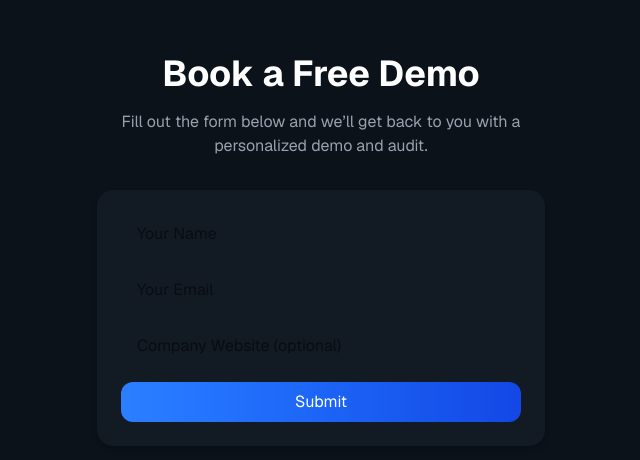
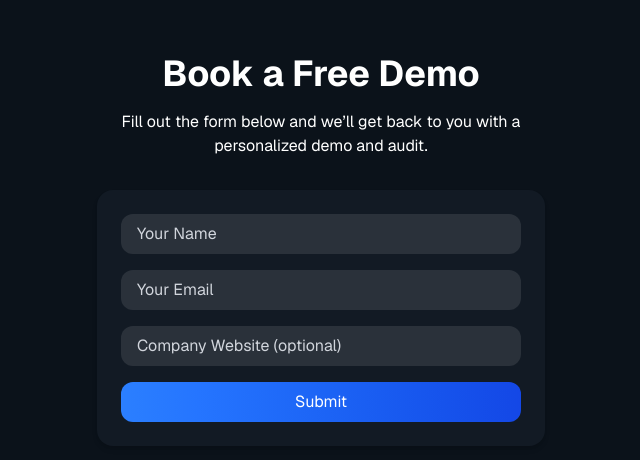
Before and after one commit to LeadSuite/leadsuite, a Next.js app: page /book-demo in a window 1280 px wide. Shown: the part 150-610 px from the top of the page, without its empty margins (319-959 px from the left). Built offline with nearby package versions, Linux system fonts and the light colour scheme.

Commit message:
Update book-demo page with white text and styled inputs

```diff
--- a/app/book-demo/page.tsx
+++ b/app/book-demo/page.tsx
@@ -13,7 +13,7 @@ export default function BookDemo() {
   return (
     <main className="min-h-screen bg-[#0B121A] text-white px-6 py-12 font-sans flex flex-col items-center justify-center">
       <h1 className="text-4xl font-bold mb-4 text-center">Book a Free Demo</h1>
-      <p className="text-gray-400 text-center mb-8 max-w-md">
+      <p className="text-white text-center mb-8 max-w-md">
         Fill out the form below and we’ll get back to you with a personalized demo and audit.
       </p>
 
@@ -26,18 +26,18 @@ export default function BookDemo() {
             type="text"
             placeholder="Your Name"
             required
-            className="w-full px-4 py-2 rounded-xl text-black"
+            className="w-full px-4 py-2 rounded-xl bg-white/10 text-white placeholder-gray-300"
           />
           <input
             type="email"
             placeholder="Your Email"
             required
-            className="w-full px-4 py-2 rounded-xl text-black"
+            className="w-full px-4 py-2 rounded-xl bg-white/10 text-white placeholder-gray-300"
           />
           <input
             type="text"
             placeholder="Company Website (optional)"
-            className="w-full px-4 py-2 rounded-xl text-black"
+            className="w-full px-4 py-2 rounded-xl bg-white/10 text-white placeholder-gray-300"
           />
           <button
             type="submit"
```
